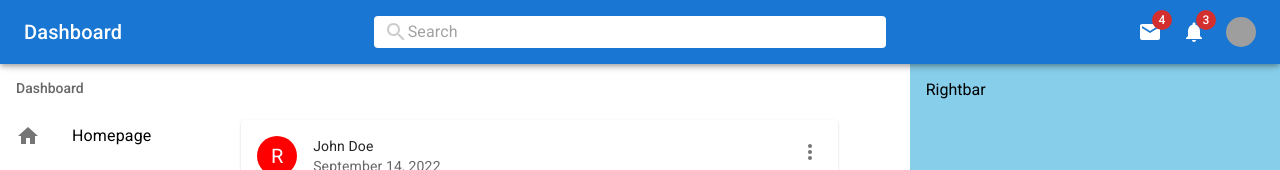
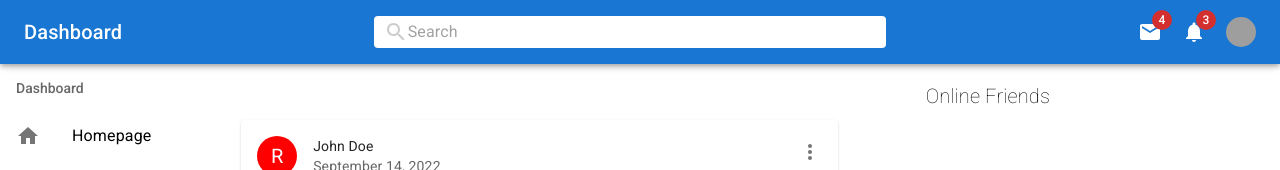
Before and after one commit to voboghure-dev/react-mui-social-site, a React (Create React App) app: page / in a window 1280 px wide. Shown: the top 170 px of the page. Built offline with nearby package versions, Linux system fonts and the light colour scheme; grey boxes are pictures that could not be loaded.

Commit message:
Card update finish
Signed-off-by: Tapan Kumer Das <voboghure.dev@gmail.com>

```diff
--- a/public/index.html
+++ b/public/index.html
@@ -10,7 +10,7 @@
     />
     <link
       rel="stylesheet"
-      href="https://fonts.googleapis.com/css?family=Roboto:300,400,500,700&display=swap"
+      href="https://fonts.googleapis.com/css?family=Roboto:100,200,300,400,500,700&display=swap"
     />
     <style>
       * {
--- a/src/components/Rightbar.jsx
+++ b/src/components/Rightbar.jsx
@@ -1,15 +1,16 @@
-import { Box } from '@mui/material';
+import { Box, Typography } from '@mui/material';
 import React from 'react';
 
 export default function Rightbar() {
   return (
     <Box
-      bgcolor='skyblue'
       flex={2}
       p={2}
       sx={{ display: { xs: 'none', sm: 'block' } }}
     >
-      Rightbar
+      <Box sx={{ position: 'fixed' }}>
+        <Typography variant='h6' fontWeight={100}>Online Friends</Typography>
+      </Box>
     </Box>
   );
 }
```
